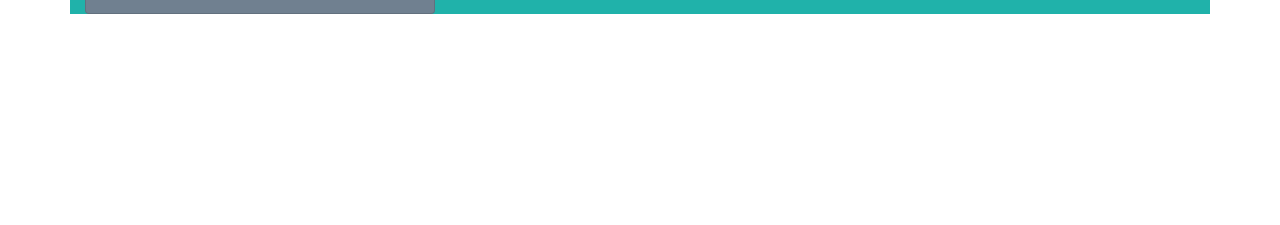
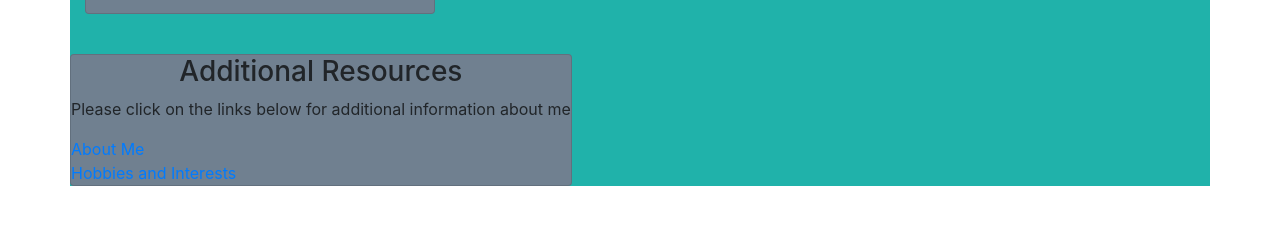
Before and after one commit to rjashby/Portfolio-Landing, a plain HTML site: page index.html in a window 1280 px wide. Shown: the part 569-794 px from the top of the page. Drawn offline with Linux system fonts and the light colour scheme.

Commit message:
add addtional resources section in new row and card with active links.

```diff
--- a/index.html
+++ b/index.html
@@ -34,8 +34,14 @@
         </div>
       </div>
     </div>
+    <p><br></p>
     <div class="row">
-
+      <div class="card">
+        <h3>Additional Resources</h3>
+        <p>Please click on the links below for additional information about me</p>
+        <a href="about-me.html">About Me</a>
+        <a href="hobbies.html">Hobbies and Interests</a>
+      </div>
     </div>
   </div>
 </body>
```
